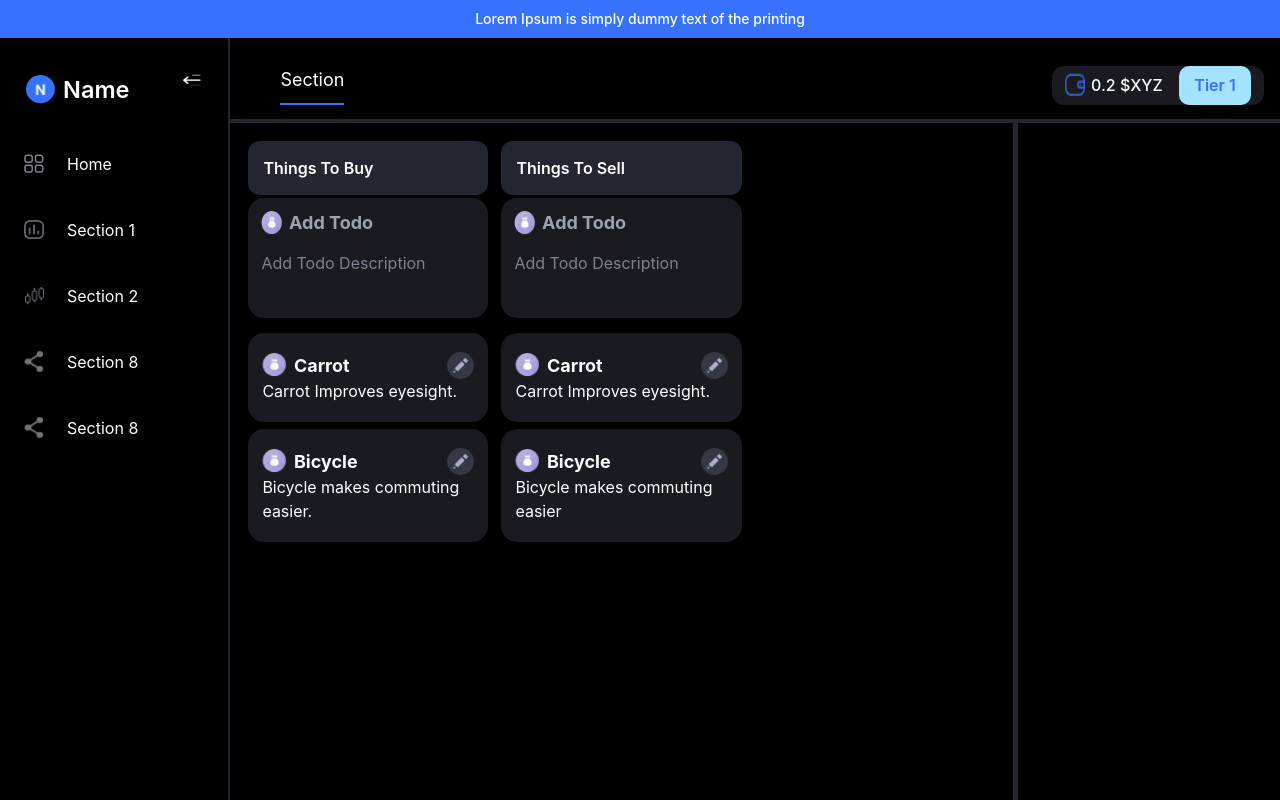
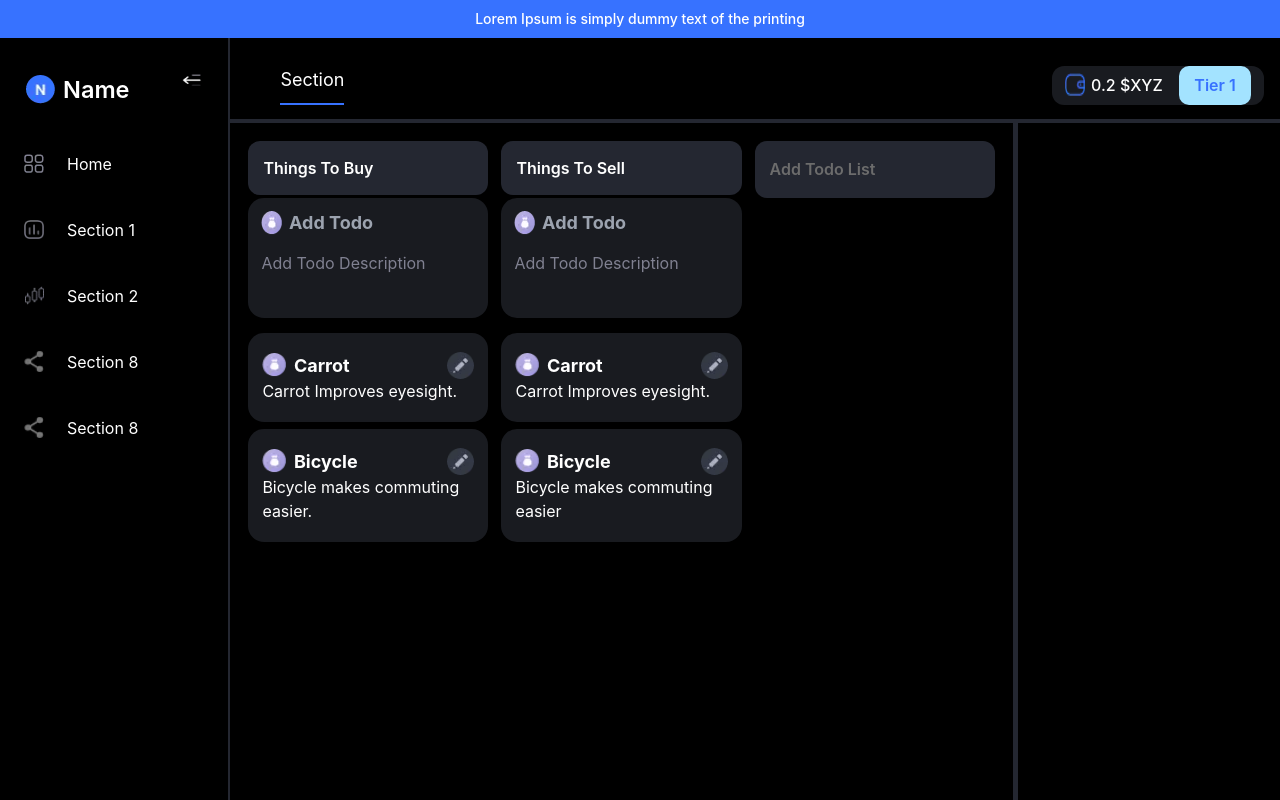
Before and after one commit to shakib-mia/muon-capital-assignement, a React (Create React App) app: page / in a window 1280 px wide. Shown: the top 800 px of the page. Built offline with nearby package versions, Linux system fonts and the light colour scheme.

Commit message:
list adding function added

```diff
--- a/src/components/Main/Main.tsx
+++ b/src/components/Main/Main.tsx
@@ -5,7 +5,7 @@ import moneyBag from "./../../assets/icons/money-bag.webp";
 import plus from "./../../assets/icons/plus.webp";
 import { anotherType } from "../../types/types";
 import ListItem from "../ListItem/ListItem";
-import { addTodo } from "../../reducers/todoReducers";
+import { addTodo, addTodoList } from "../../reducers/todoReducers";
 
 const Main = () => {
   const todos = useSelector((state) => state) as anotherType;
@@ -48,6 +48,16 @@ const Main = () => {
   }
 
   const uniqueArray = removeDuplicates(todos) as anotherType;
+
+  const handleTodoListSubmit = (e: React.FormEvent<HTMLFormElement>) => {
+    e.preventDefault();
+    const target = e.target as HTMLFormElement;
+
+    if (e.currentTarget.todoListName.value) {
+      dispatch(addTodoList(target.todoListName.value));
+      e.currentTarget.reset();
+    }
+  };
 
   return (
     <div className="w-[82%] text-white">
@@ -105,16 +115,30 @@ const Main = () => {
             </section>
           ))}
 
-          {/* <section>
-            <h1 className="bg-[#242731] p-[15px] rounded-[12px] text-[16px] font-semibold mb-[3px]">
-              List : Empty List
-            </h1>
+          <section>
+            <form
+              onSubmit={handleTodoListSubmit}
+              className="bg-[#242731] p-[15px] rounded-[12px] text-[16px] font-semibold mb-[3px] text-[#6C6C6C] flex justify-between"
+            >
+              <input
+                type="text"
+                placeholder="Add Todo List"
+                name="todoListName"
+                className="bg-transparent focus:outline-none text-white placeholder:text-[#6C6C6C]"
+              />
+              <input
+                type="submit"
+                id="plus"
+                value=""
+                alt="plus"
+                className="cursor-pointer w-[27px] h-[27px]"
+                style={{
+                  backgroundImage: `url(${plus})`,
+                  backgroundRepeat: "no-repeat",
+                }}
+              />
+            </form>
           </section>
-          <section>
-            <h1 className="bg-[#242731] p-[15px] rounded-[12px] text-[16px] font-semibold mb-[3px]">
-              List : Things to Buy
-            </h1>
-          </section> */}
         </div>
         <div className="w-1/4"></div>
       </div>
--- a/src/reducers/todoReducers.ts
+++ b/src/reducers/todoReducers.ts
@@ -2,6 +2,7 @@ import { TodoType } from "./../types/types";
 // import { TodoType } from "../types/types";
 
 const ADD_TODO = "ADD_TODO";
+const ADD_TODO_LIST = "ADD_TODO_LIST";
 // const REMOVE_TODO = "REMOVE_TODO";
 
 // const initialState = [
@@ -53,27 +54,41 @@ export const addTodo = (Todo: TodoType, name: String) => ({
   payload: { Todo, name },
 });
 
+export const addTodoList = (heading: String) => ({
+  type: ADD_TODO_LIST,
+  payload: { heading },
+});
+
 export const todoReducer = (
   state = initialState,
   action: {
     type: String;
-    payload: { Todo: { title: string; description: string; name: string } };
+    payload: {
+      Todo: {
+        title: string;
+        description: string;
+        name: string;
+      };
+      heading: string;
+    };
   }
 ) => {
   if (action.type === ADD_TODO) {
-    // console.log(action);
     const found = state.filter((st) => st.heading === action.payload.Todo.name);
 
     if (found) {
       found[0].todo.push(action.payload.Todo);
 
       return [...state, found[0]];
-      // return found;
+    }
+  } else if (action.type === ADD_TODO_LIST) {
+    const { heading } = action.payload;
+    const data = {
+      heading,
+      todo: [],
+    };
 
-      // console.log(found);
-      // state.find
-      // console.log(state);
-    }
+    return [...state, data];
   } else {
     return state;
   }
```
